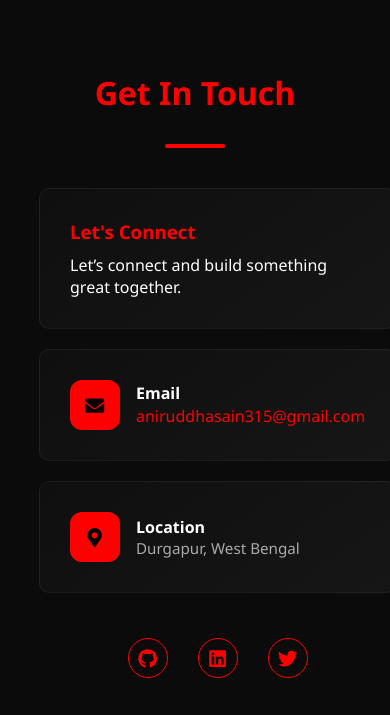
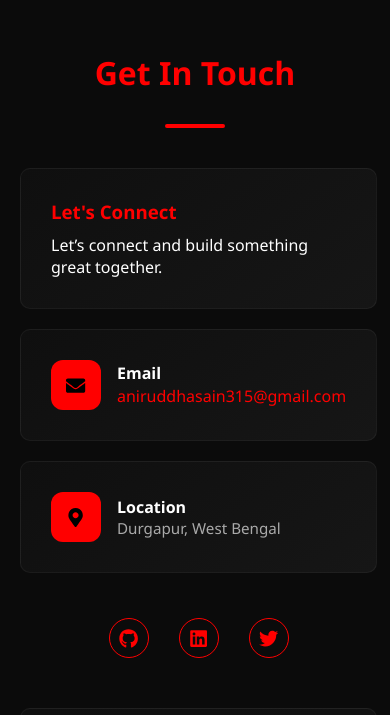
Before and after one commit to Aniruddhasain7/portfolio, a React (Vite) app: page / in a window 390 px wide. Shown: the part 7110-7825 px from the top of the page. Built offline with nearby package versions, Linux system fonts and the light colour scheme; no server answers.

Commit message:
feat: create global CSS stylesheet with dark mode theme and responsive layout components

```diff
--- a/src/index.css
+++ b/src/index.css
@@ -619,7 +619,7 @@ footer {
   .project-card:active img {
     transform: scale(1.02);
   }
-  .about, .edu-exp, .projects {
+  .about, .edu-exp, .projects, .contact {
     padding: 60px 20px;
   }
 }
```
